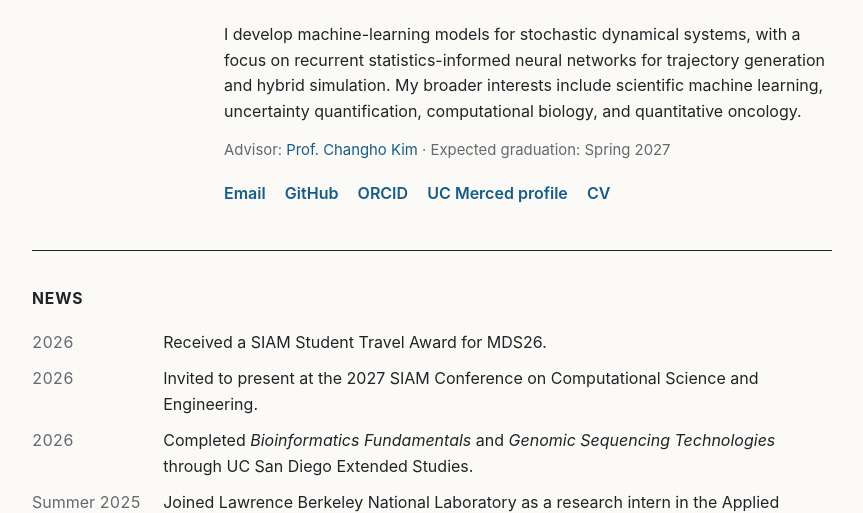
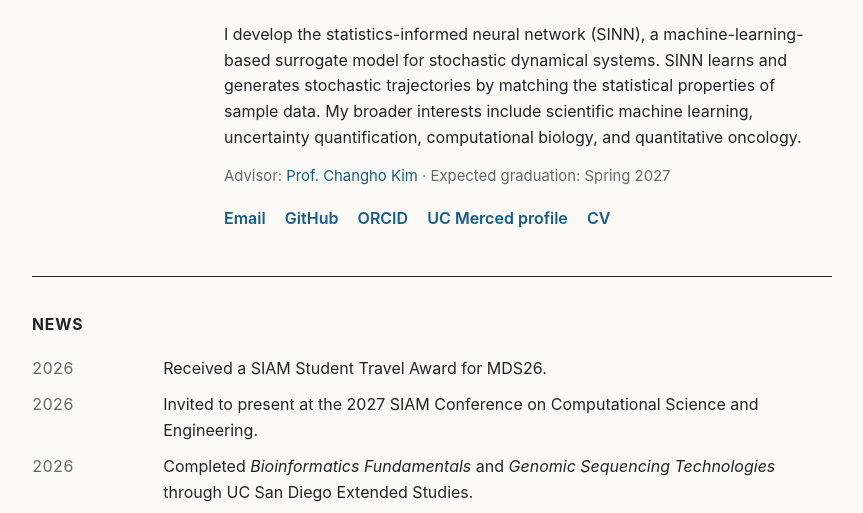
Before and after one commit to Zihan-Xu527/zihan-xu527.github.io, a plain HTML site: page index.html in a window 1280 px wide. Shown: the part 257-770 px from the top of the page, without its empty margins (208-1071 px from the left). Drawn offline with Linux system fonts and the light colour scheme.

Commit message:
Clarify SINN research description

```diff
--- a/index.html
+++ b/index.html
@@ -4,20 +4,20 @@
     <meta charset="utf-8">
     <meta name="viewport" content="width=device-width, initial-scale=1">
     <title>Zihan Xu | Applied Mathematics &amp; Scientific Machine Learning</title>
-    <meta name="description" content="Zihan Xu is a Ph.D. candidate in Applied Mathematics at UC Merced developing machine-learning models for stochastic dynamical systems, with interests in uncertainty quantification and mathematical oncology.">
+    <meta name="description" content="Zihan Xu is a Ph.D. candidate in Applied Mathematics at UC Merced developing the statistics-informed neural network (SINN), a machine-learning-based surrogate model for stochastic dynamical systems.">
     <meta name="author" content="Zihan Xu">
     <meta name="theme-color" content="#fbfaf7">
     <meta property="og:type" content="website">
     <meta property="og:url" content="https://zihanxu.com/">
     <meta property="og:title" content="Zihan Xu | Applied Mathematics &amp; Scientific Machine Learning">
-    <meta property="og:description" content="Machine learning for stochastic dynamical systems, uncertainty quantification, and mathematical oncology.">
+    <meta property="og:description" content="Statistics-informed machine learning for stochastic dynamical systems, uncertainty quantification, and mathematical oncology.">
     <meta property="og:image" content="https://zihanxu.com/og.png">
     <meta property="og:image:width" content="1200">
     <meta property="og:image:height" content="630">
     <meta property="og:image:alt" content="Zihan Xu — Applied Mathematics and Scientific Machine Learning">
     <meta name="twitter:card" content="summary_large_image">
     <meta name="twitter:title" content="Zihan Xu | Applied Mathematics &amp; Scientific Machine Learning">
-    <meta name="twitter:description" content="Machine learning for stochastic dynamical systems, uncertainty quantification, and mathematical oncology.">
+    <meta name="twitter:description" content="Statistics-informed machine learning for stochastic dynamical systems, uncertainty quantification, and mathematical oncology.">
     <meta name="twitter:image" content="https://zihanxu.com/og.png">
     <link rel="canonical" href="https://zihanxu.com/">
     <link rel="icon" href="favicon.svg" type="image/svg+xml">
@@ -35,10 +35,11 @@
             <p class="position">Ph.D. Candidate in Applied Mathematics<br>University of California, Merced</p>
             <p class="seeking">Seeking postdoctoral or research scientist opportunities in mathematical oncology.</p>
             <p>
-              I develop machine-learning models for stochastic dynamical systems, with a focus on
-              recurrent statistics-informed neural networks for trajectory generation and hybrid
-              simulation. My broader interests include scientific machine learning, uncertainty
-              quantification, computational biology, and quantitative oncology.
+              I develop the statistics-informed neural network (SINN), a machine-learning-based
+              surrogate model for stochastic dynamical systems. SINN learns and generates stochastic
+              trajectories by matching the statistical properties of sample data. My broader interests
+              include scientific machine learning, uncertainty quantification, computational biology,
+              and quantitative oncology.
             </p>
             <p class="meta">Advisor: <a href="https://sites.ucmerced.edu/ckim103/">Prof. Changho Kim</a> &middot; Expected graduation: Spring 2027</p>
             <nav class="links" aria-label="Profile links">
```
